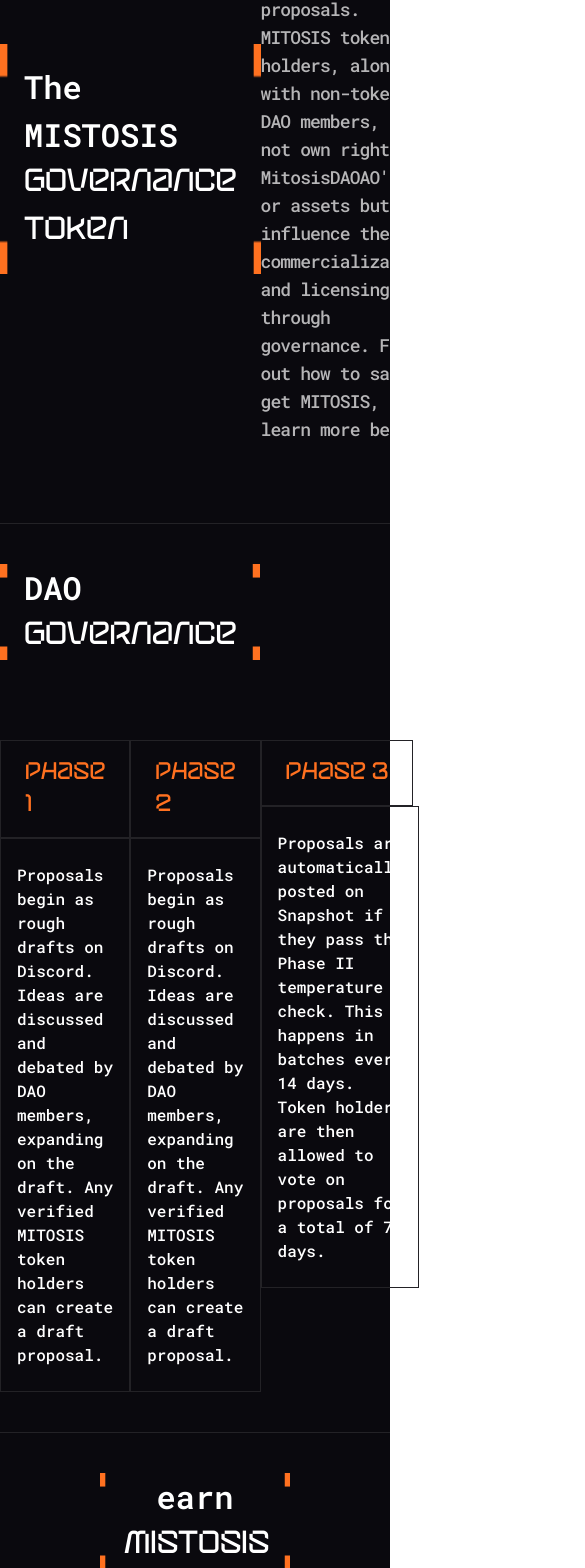
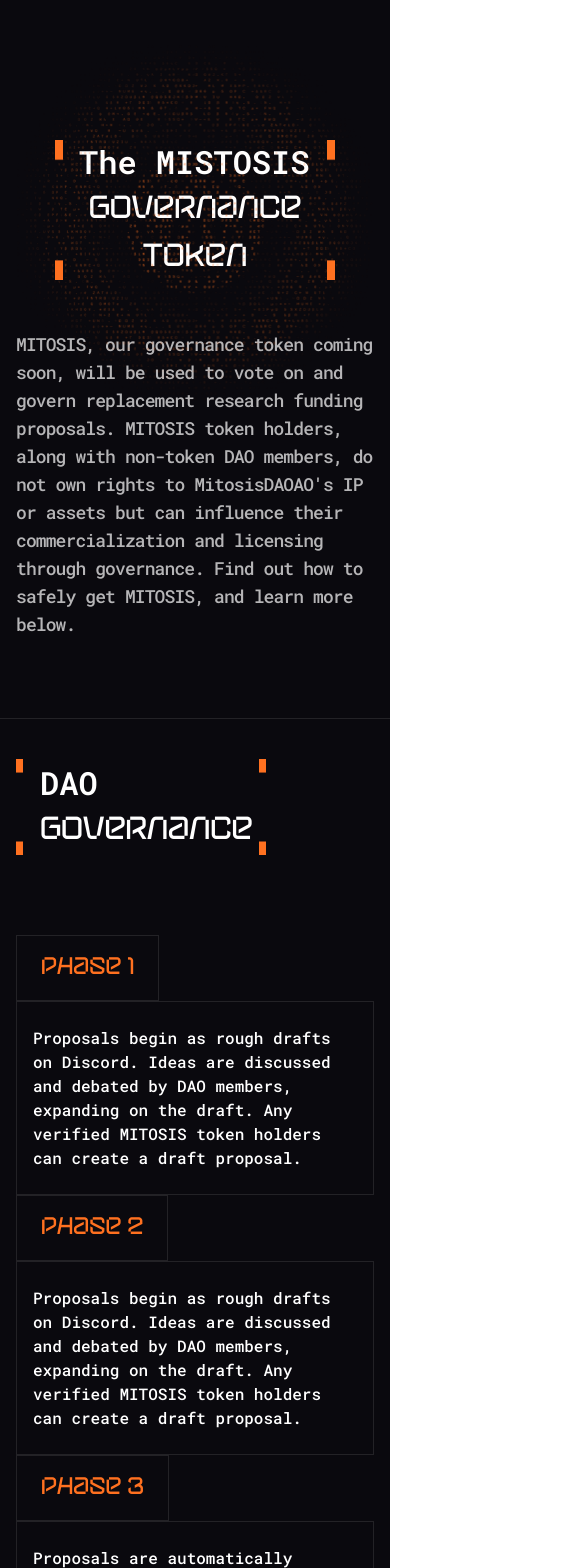
Before and after one commit to DucTinNguyen/DAO, a Next.js app: page /mitosis-token in a window 390 px wide. Shown: the part 116-1684 px from the top of the page, 585 px wide, since content can reach past the window. Built offline with nearby package versions, Linux system fonts and the light colour scheme.

Commit message:
feat: responsive mishi token

```diff
--- a/src/components/banner-token/index.tsx
+++ b/src/components/banner-token/index.tsx
@@ -1,14 +1,21 @@
 import React from 'react'
 import { TitleDoubleWrap } from '../title'
+import bannerProject from "@icons/texture.svg";
+import Image from 'next/image';
 
 const BannerToken = () => {
   return (
-      <main className='w-full h-[560px] py-[80px] border-b-[1px] border-[#232226]'>
-          <section className='w-full h-full lg:max-w-[1200px] mx-auto flex justify-between relative'>
-              <TitleDoubleWrap title='The MISTOSIS' subTitle='Governance Token' className='w-[420px] h-[230px]' />
-              <p className='text-[rgba(255,255,255,0.70)] text-lg font-medium tracking-[-0.9px] w-[590px] flex items-end'>
+      <main className='w-full lg:h-[560px] py-[80px] border-b-[1px] border-[#232226]'>
+          <section className='w-full h-full lg:max-w-[1200px] mx-auto flex flex-col gap-[50px] lg:flex-row lg:justify-between relative px-4 lg:px-0'>
+              <TitleDoubleWrap title='The MISTOSIS' subTitle='Governance Token' className="w-[280px] h-[140px] lg:w-[400px] lg:h-[230px] mx-auto lg:mx-0 mt-24 lg:mt-0 text-center lg:text-left" />
+              <p className='text-[rgba(255,255,255,0.70)] text-lg font-medium tracking-[-0.9px] w-full lg:w-[590px] flex items-end'>
                   MITOSIS, our governance token coming soon, will be used to vote on and govern replacement research funding proposals. MITOSIS token holders, along with non-token DAO members, do not own rights to MitosisDAOAO's IP or assets but can influence their commercialization and licensing through governance. Find out how to safely get MITOSIS, and learn more below.
               </p>
+              <Image
+                  src={bannerProject}
+                  alt="banner"
+                  className="absolute w-[358px] h-[358px] top-[0px] left-1/2 -translate-x-1/2 block lg:hidden"
+              />
           </section>
       </main>
   )
--- a/src/components/earn/index.tsx
+++ b/src/components/earn/index.tsx
@@ -5,8 +5,8 @@ const Earn = () => {
   return (
       <main className='w-full h-full py-[40px] lg:py-20 border-b-[1px] border-[#232226]'>
           <section className='w-full h-full lg:max-w-[1200px] mx-auto'>
-              <TitleDoubleWrap title='earn' subTitle='MISTOSIS' titleStyle='text-[32px] font-semibold text-center' className='w-[190px] mx-auto' subStyle='text-[32px]' />
-              <p className='text-[rgba(255,255,255,0.70)] text-lg font-medium w-[776px] mx-auto text-center mt-6'>
+              <TitleDoubleWrap title='Earn' subTitle='MISTOSIS' titleStyle='text-[32px] font-semibold text-center' className='w-[190px] mx-auto' subStyle='text-[32px]' />
+              <p className='text-[rgba(255,255,255,0.70)] text-lg font-medium w-full lg:w-[776px] mx-auto text-center mt-6'>
                   Working group members can earn governance power in MitosisDAOAO via MITOSIS by contributing their time and effort in the DAO. This can include sourcing, evaluating and incubating replacement research projects, forming partnerships, social media/community management, and much more.
               </p>
           </section>
--- a/src/components/governance/index.tsx
+++ b/src/components/governance/index.tsx
@@ -11,9 +11,9 @@ const phases = [
 const DaoGovernance = () => {
   return (
     <main className='w-full h-full py-[40px] border-b-[1px] border-[#232226]'>
-        <section className='w-full h-full lg:max-w-[1200px] mx-auto'>
-            <TitleDoubleWrap title='DAO' subTitle='Governance' titleStyle='text-[32px] font-semibold' subStyle='text-[32px] font-semibold' className='w-[260px]' />
-              <div className='flex mt-20'>
+        <section className='w-full h-full lg:max-w-[1200px] mx-auto px-4 lg:px-0'>
+            <TitleDoubleWrap title='DAO' subTitle='Governance' titleStyle='text-[32px] font-semibold' subStyle='text-[32px] font-semibold' className='w-[250px] lg:w-[260px]' />
+              <div className='grid grid-cols-1 md:grid-cols-3 mt-20'>
                   {phases.map((item, index) => {
                       return <div key={index}>
                           <p className='py-4 px-6 w-fit text-[#FF7120] text-2xl font-semibold font-reiswar border border-[#232226]'>Phase {index + 1}</p>
--- a/src/components/header/index.tsx
+++ b/src/components/header/index.tsx
@@ -4,7 +4,7 @@ import icLogo from '@icons/logo.svg'
 import Image from 'next/image'
 import Link from 'next/link';
 import btnDiscord from '@icons/btn-discord.svg'
-import { usePathname } from 'next/navigation';
+import { usePathname, useRouter } from 'next/navigation';
 import icHamburger from '@icons/icBar.svg'
 import arrow from '@icons/arrow.svg'
 import icClose from '@icons/close.svg'
@@ -63,18 +63,27 @@ const Header = () => {
                   {!isOpen ? <Image src={icHamburger} alt=''/> : <Image src={icClose} alt=''/>}
             </figure>
           </section>
-          <SideBar isOpen={isOpen} />
+          <SideBar isOpen={isOpen} onClick={handleClick} />
       </main>
   )
 }
 
 export default Header
 
-const SideBar = ({isOpen}: {isOpen: boolean}) => {
+const SideBar = ({ isOpen , onClick}: { isOpen: boolean, onClick: ()=> void }) => {
+
+    const router = useRouter();
+
+    const handleRouter = (href: string) => {
+        router.push(href);
+        onClick()
+    }
+
+
     return (
         <ul className={`${isOpen ? 'w-full visible' : 'w-0 opacity-0 invisible'} z-50 transition-all ease-linear duration-150 h-full fixed top-20 left-0  bg-[#0A090E] block lg:hidden`}>
             {navigationData.map((item, index) => {
-                return <li key={index} className='flex justify-between items-center gap-3 p-4 border border-[#232226] bg-[#0A090E]'>
+                return <li onClick={()=>{handleRouter(item.href)}} key={index} className='flex cursor-pointer justify-between items-center gap-3 p-4 border border-[#232226] bg-[#0A090E]'>
                     <p className='text-white text-sm font-normal uppercase text-end'>{item.title}</p>
                     <Image src={arrow} alt='arrow' />
                 </li>
```
